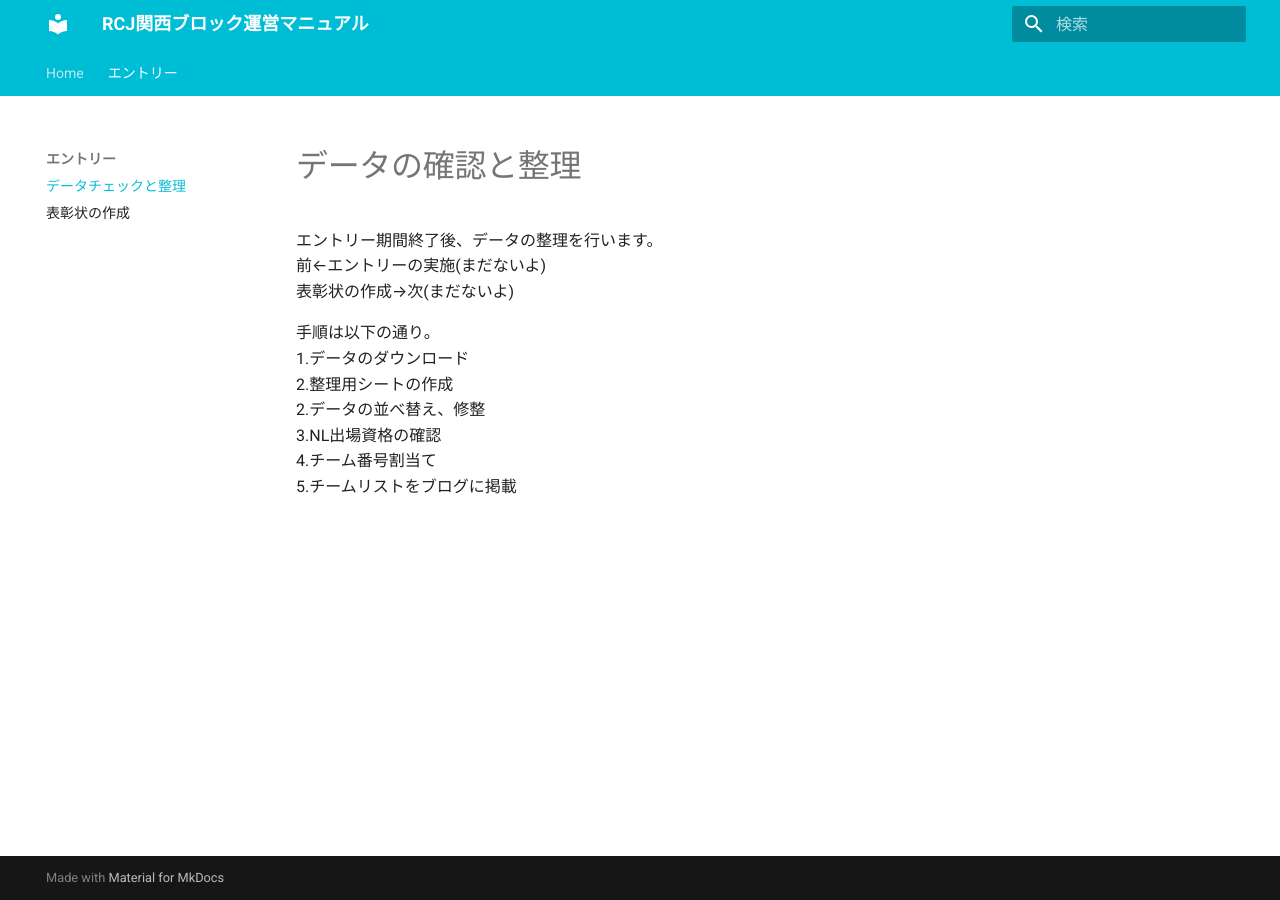
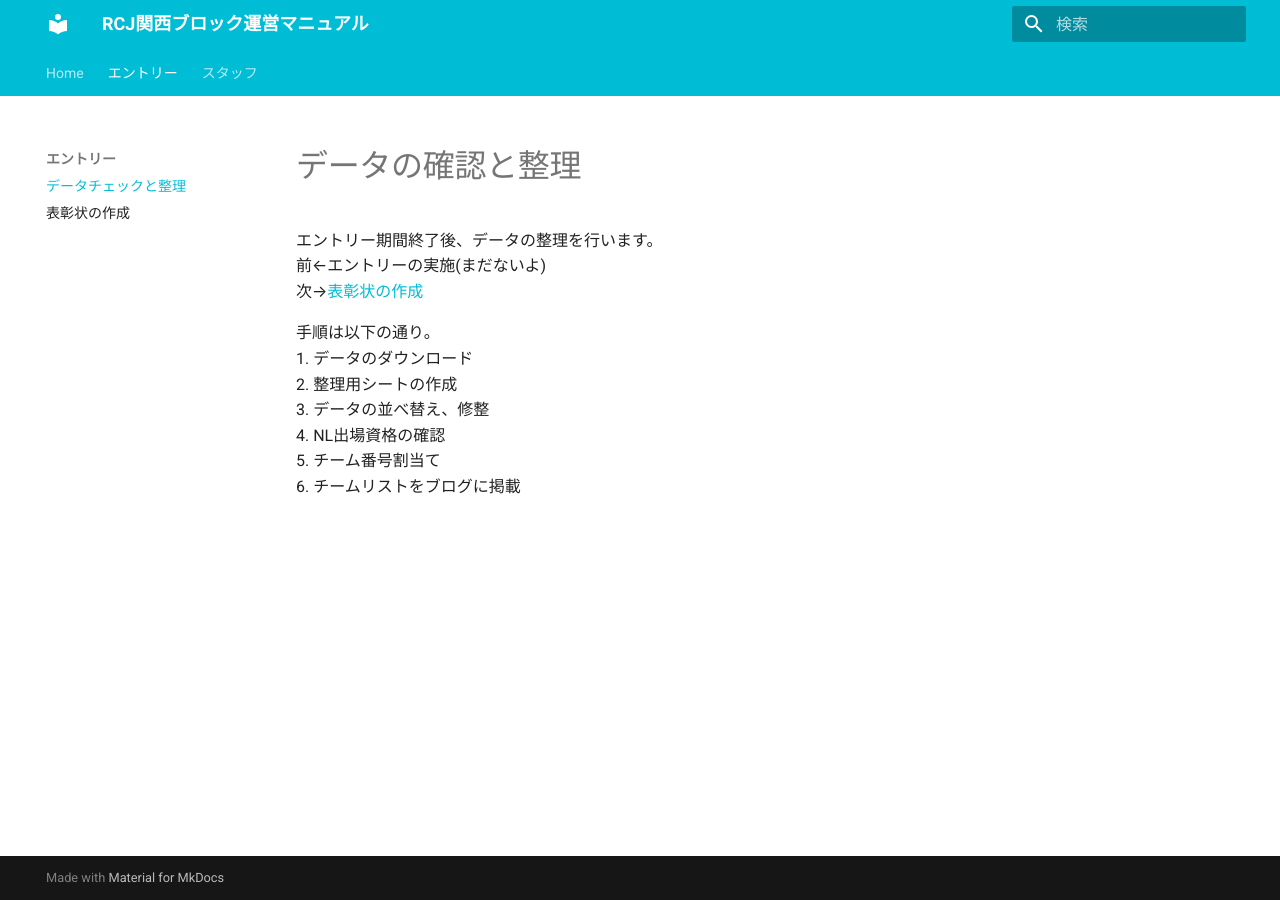
Before and after one commit to RCJJ-Kansai/operation-manual, an MkDocs documentation site: the page built from docs/entry/checkEntryData.md, in a window 1280 px wide. Built offline with MkDocs 1.6.1 and Material for MkDocs 9.7.7, drawn with Linux system fonts in a browser that asks for light colours.

Commit message:
メンタースタッフリストの項目を追加

```diff
--- a/docs/entry/checkEntryData.md
+++ b/docs/entry/checkEntryData.md
@@ -2,12 +2,12 @@
 
 エントリー期間終了後、データの整理を行います。
 前←エントリーの実施(まだないよ)
-表彰状の作成→次(まだないよ)
+次→[表彰状の作成](makeCertificate.md)
 
 手順は以下の通り。
-1.データのダウンロード
-2.整理用シートの作成
-2.データの並べ替え、修整
-3.NL出場資格の確認
-4.チーム番号割当て
-5.チームリストをブログに掲載
+1. データのダウンロード
+2. 整理用シートの作成
+3. データの並べ替え、修整
+4. NL出場資格の確認
+5. チーム番号割当て
+6. チームリストをブログに掲載
--- a/mkdocs.yml
+++ b/mkdocs.yml
@@ -22,4 +22,6 @@
   - 'エントリー':
     #- 'エントリーフォームの作成':
     - 'データチェックと整理': 'entry/checkEntryData.md'
-    - '表彰状の作成': 'makeCertificate.md'
+    - '表彰状の作成': 'entry/makeCertificate.md'
+  - 'スタッフ':
+    - 'メンタースタッフ': 'staff/mentorStaff.md'
```
Also changed, not shown: docs/staff/mentorStaff.md (added, +17 -0 lines).
